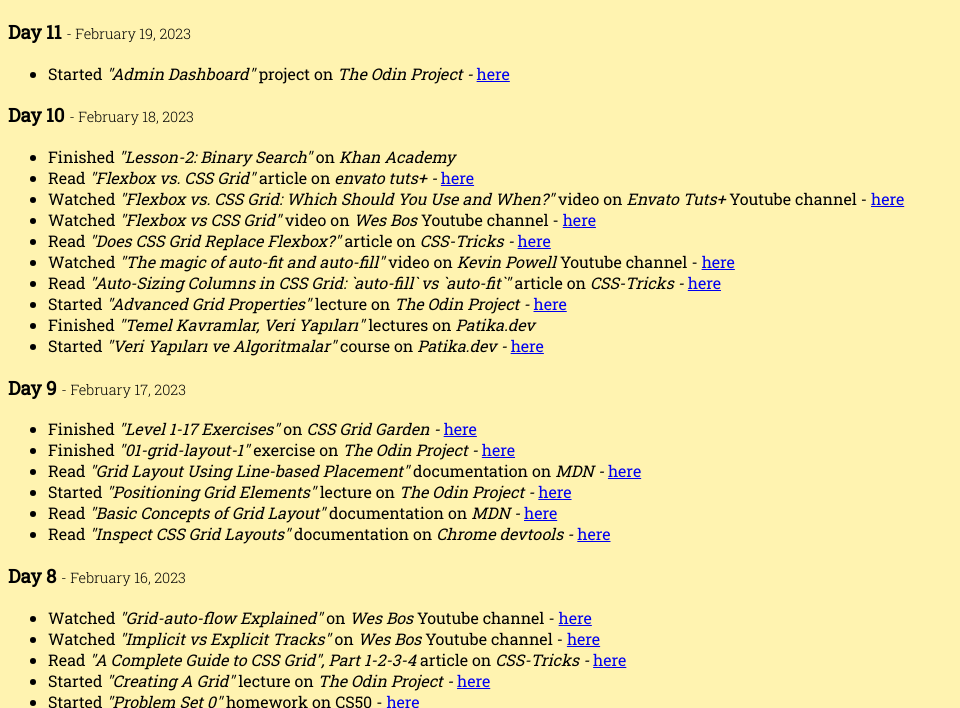
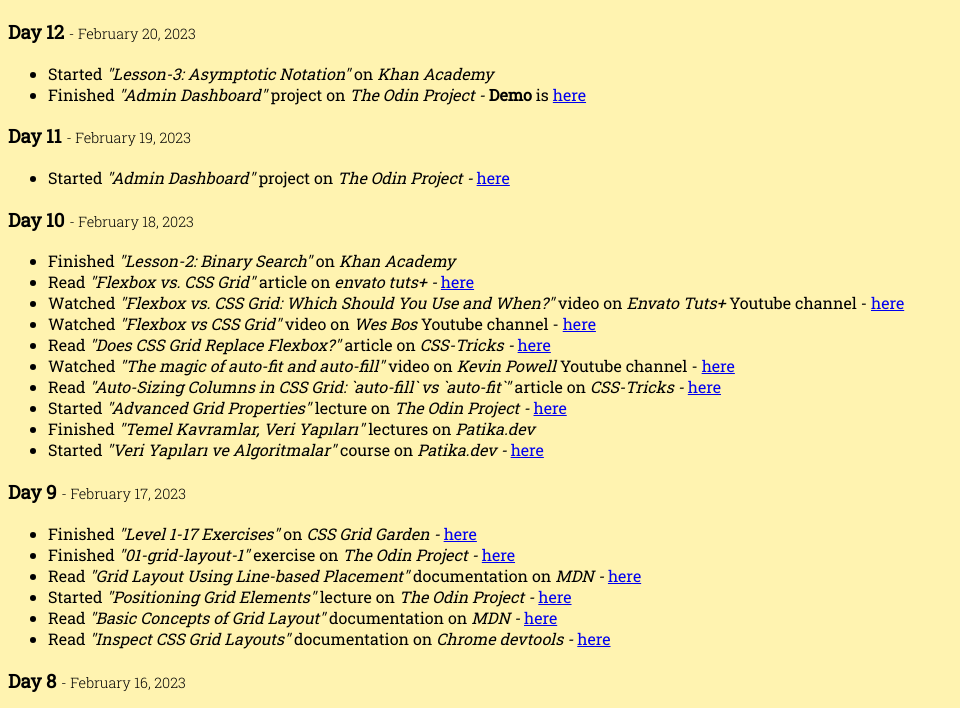
Before and after one commit to ersinisgor/everyday-coding, a plain HTML site: page index.html in a window 1280 px wide. Shown: the part 67-775 px from the top of the page, without its empty margins (0-960 px from the left). Drawn offline with Linux system fonts and the light colour scheme.

Commit message:
Add day 12

```diff
--- a/index.html
+++ b/index.html
@@ -32,6 +32,17 @@
   <body>
     <main>
       <h1>Everyday Coding Summarize</h1>
+
+      <!-- Day 12-->
+      <div class="day12">
+        <h3>Day 12 <span class="date"> - February 20, 2023</span></h3>
+        <p class="list">
+          <ul>
+            <li>Started <em>"Lesson-3: Asymptotic Notation"</em> on <em>Khan Academy</em></li>
+            <li>Finished <em>"Admin Dashboard" </em> project on <em>The Odin Project -</em> <strong>Demo</strong> is <a href="https://admin-dashboard-er.netlify.app/" target="_blank">here</a> </li>
+          </ul>
+        </p>
+      </div>
 
       <!-- Day 11-->
       <div class="day11">
```
Lines whose indentation alone changed are shown as unchanged.
